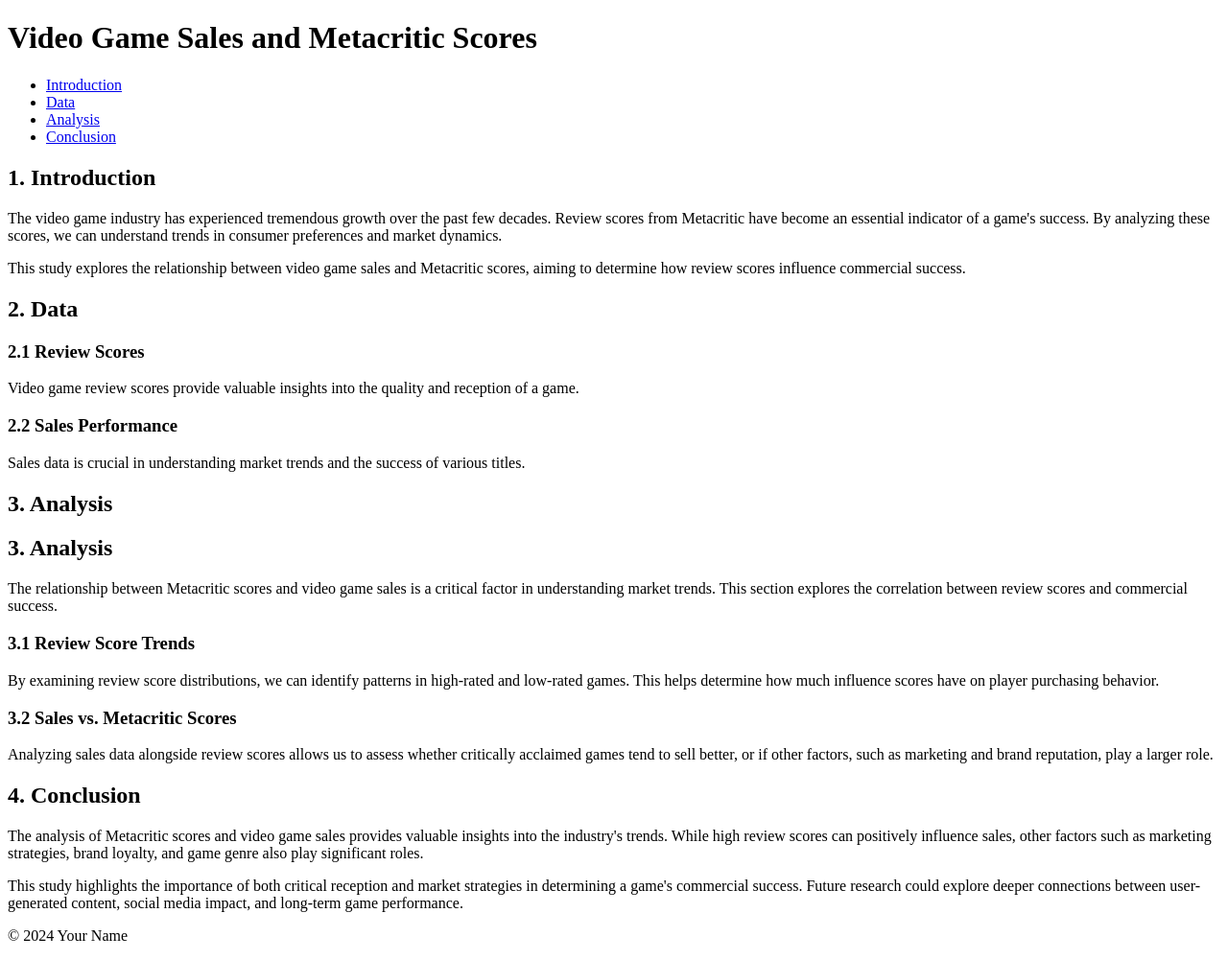
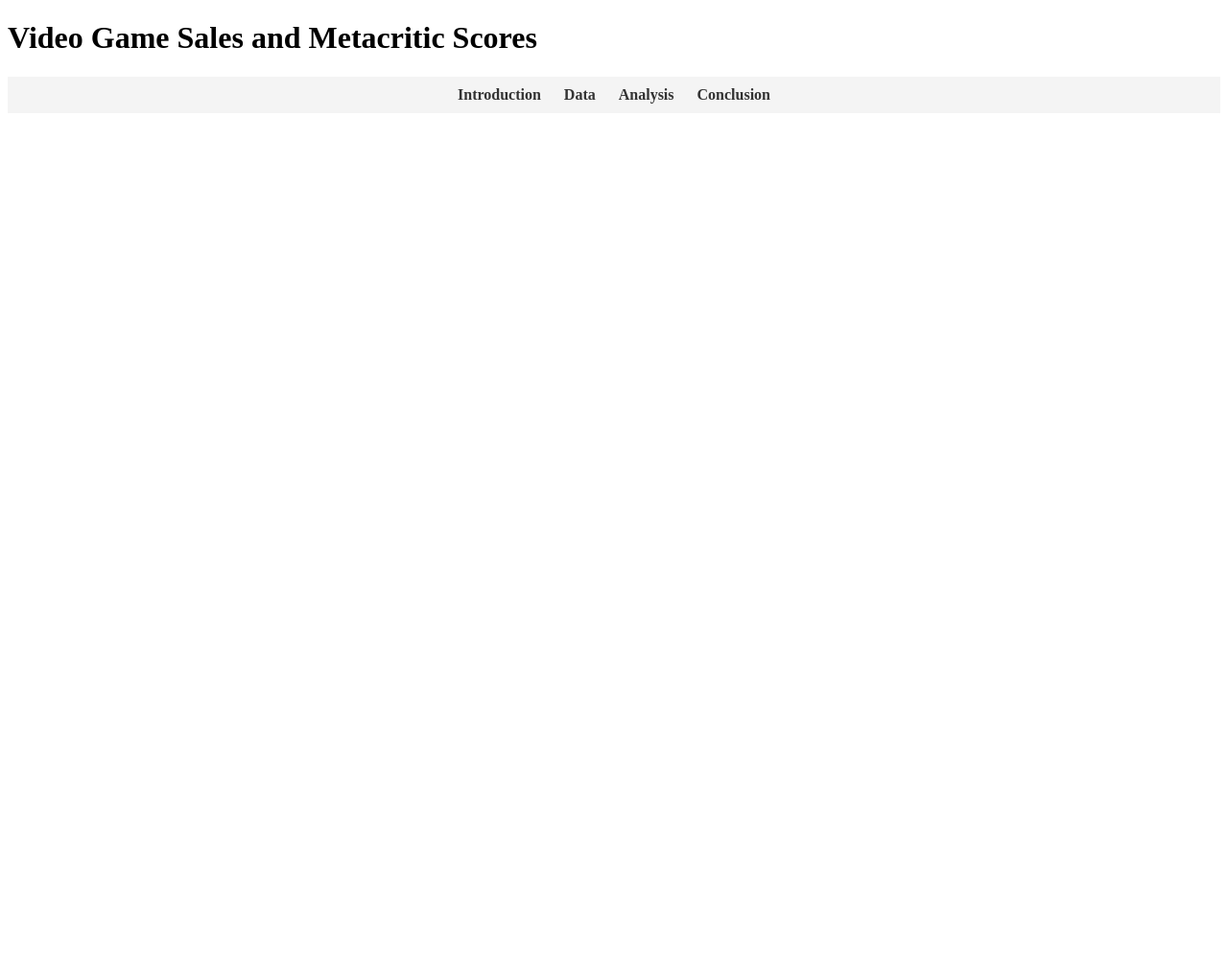
Before and after one commit to cd-schilling/3300-module7, a plain HTML site: page index.html in a window 1280 px wide. Shown: the whole page at 96% size. After the commit the page ends 800 px from the top, so only its background shows below. Drawn offline with Linux system fonts and the light colour scheme.

Commit message:
Update index.html

```diff
--- a/index.html
+++ b/index.html
@@ -4,6 +4,25 @@
     <meta charset="UTF-8">
     <meta name="viewport" content="width=device-width, initial-scale=1.0">
     <title>Video Game Sales and Metacritic Scores</title>
+    <style>
+        nav ul {
+            background-color: #f4f4f4;
+            padding: 10px;
+            list-style-type: none;
+            text-align: center;
+        }
+
+        nav ul li {
+            display: inline;
+            margin: 10px;
+        }
+
+        nav ul li a {
+            text-decoration: none;
+            font-weight: bold;
+            color: #333;
+        }
+    </style>
 </head>
 <body>
     <header>
@@ -15,76 +34,4 @@
             <li><a href="#introduction">Introduction</a></li>
             <li><a href="#data">Data</a></li>
             <li><a href="#analysis">Analysis</a></li>
-            <li><a href="#conclusion">Conclusion</a></li>
-        </ul>
-    </nav>
-
-    <main>
-        <section id="introduction">
-            <h2>1. Introduction</h2>
-            <p>
-                The video game industry has experienced tremendous growth over the past few decades.
-                Review scores from Metacritic have become an essential indicator of a game's success.
-                By analyzing these scores, we can understand trends in consumer preferences and market dynamics.
-            </p>
-            <p>
-                This study explores the relationship between video game sales and Metacritic scores,
-                aiming to determine how review scores influence commercial success.
-            </p>
-        </section>
-
-        <section id="data">
-            <h2>2. Data</h2>
-            <h3>2.1 Review Scores</h3>
-            <p>Video game review scores provide valuable insights into the quality and reception of a game.</p>
-
-            <h3>2.2 Sales Performance</h3>
-            <p>Sales data is crucial in understanding market trends and the success of various titles.</p>
-        </section>
-
-        <section id="analysis">
-            <h2>3. Analysis</h2>
-            <p><section id="analysis">
-                <h2>3. Analysis</h2>
-                <p>
-                    The relationship between Metacritic scores and video game sales is a critical factor
-                    in understanding market trends. This section explores the correlation between
-                    review scores and commercial success.
-                </p>
-
-                <h3>3.1 Review Score Trends</h3>
-                <p>
-                    By examining review score distributions, we can identify patterns in high-rated and
-                    low-rated games. This helps determine how much influence scores have on player
-                    purchasing behavior.
-                </p>
-
-                <h3>3.2 Sales vs. Metacritic Scores</h3>
-                <p>
-                    Analyzing sales data alongside review scores allows us to assess whether
-                    critically acclaimed games tend to sell better, or if other factors, such as
-                    marketing and brand reputation, play a larger role.
-                </p>
-        </section>
-
-        <section id="conclusion">
-            <h2>4. Conclusion</h2>
-            <p>
-                The analysis of Metacritic scores and video game sales provides valuable insights into
-                the industry's trends. While high review scores can positively influence sales, other
-                factors such as marketing strategies, brand loyalty, and game genre also play significant roles.
-            </p>
-
-            <p>
-                This study highlights the importance of both critical reception and market strategies
-                in determining a game's commercial success. Future research could explore deeper
-                connections between user-generated content, social media impact, and long-term game performance.
-            </p>
-        </section>
-    </main>
-
-    <footer>
-        <p>&copy; 2024 Your Name</p>
-    </footer>
-</body>
-</html>
+            <li><a href="#conclusion">Conclusion</a>
```
